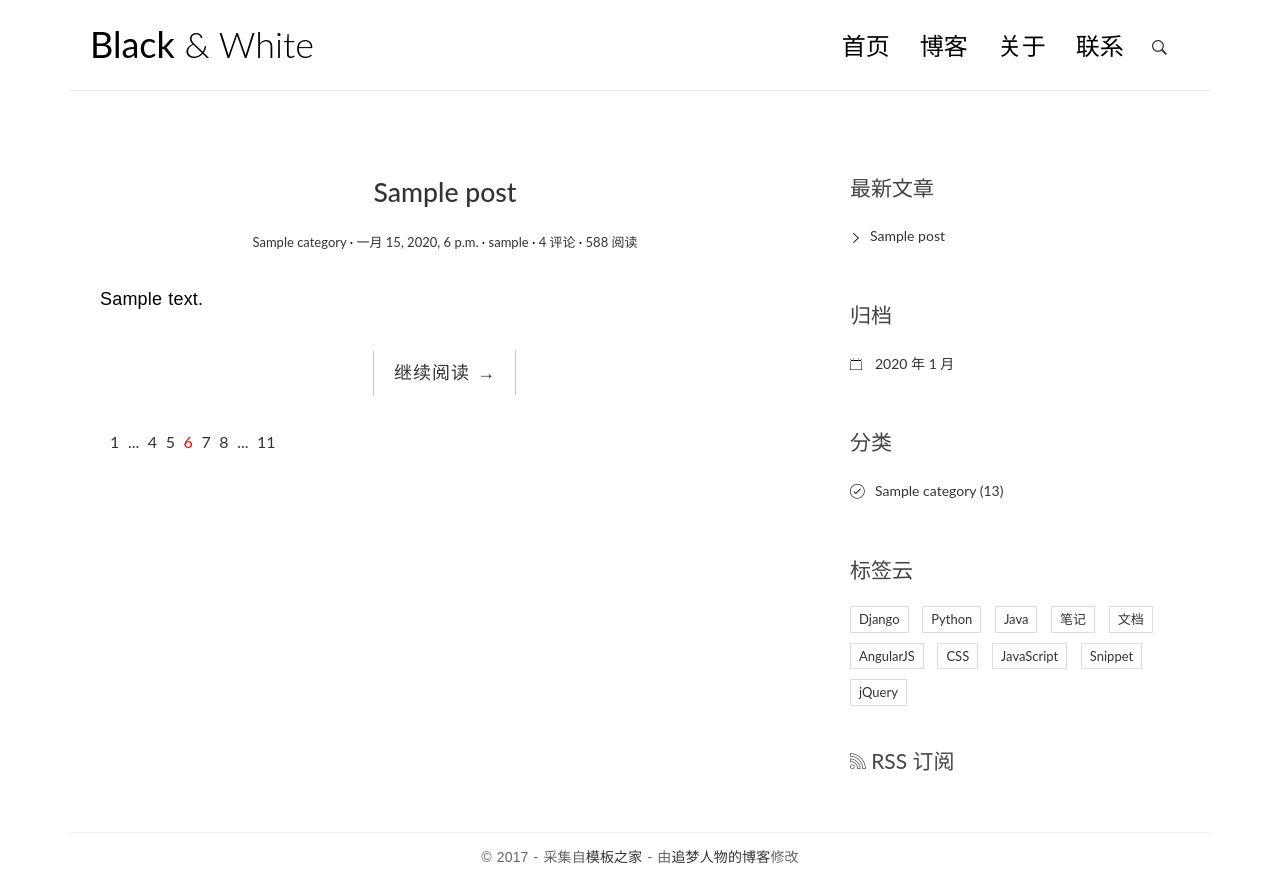
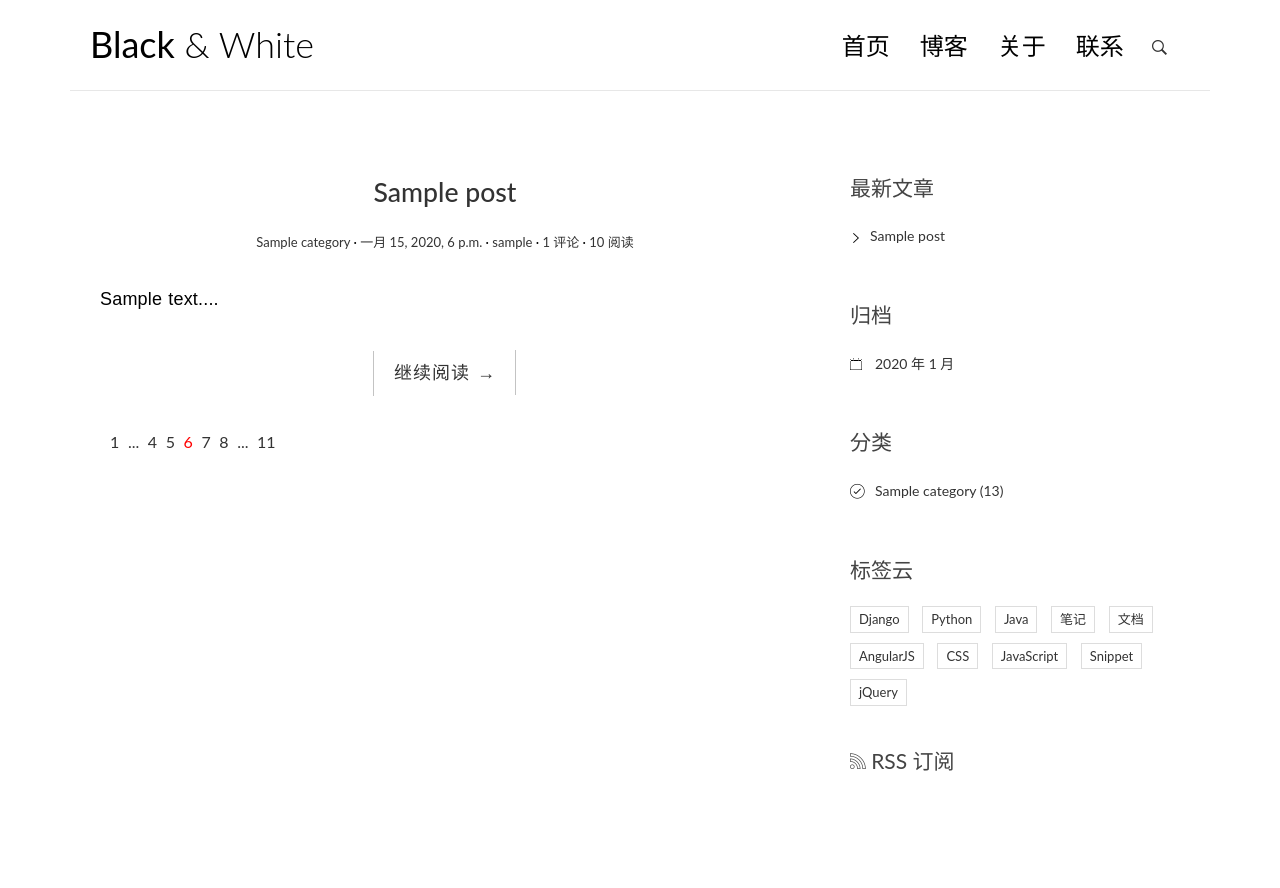
Before and after one commit to zzvscx/blog, a Django app: page / in a window 1280 px wide. After the commit the page ends 771 px from the top, so only its background shows below. Run offline with Django 3.2, Linux system fonts and the light colour scheme; tables that the repository leaves empty hold one stand-in row (values such as "Sample post"); some libraries are stand-ins or nearby versions.

Commit message:
修改细节

```diff
--- a/blog/models.py
+++ b/blog/models.py
@@ -1,4 +1,6 @@
 #-*- coding: utf-8 -*-
+import markdown
+from django.utils.html import strip_tags
 from django.db import models
 from django.contrib.auth.models import User
 from django.urls import reverse
@@ -30,6 +32,7 @@ class Post(models.Model):
     category = models.ForeignKey(Category, verbose_name='类型')
     tags = models.ManyToManyField(Tag, verbose_name='标签', blank=True)
     author = models.ForeignKey(User, verbose_name='作者')
+    views = models.PositiveIntegerField(verbose_name='浏览量',default=0) #PositiveIntegerField 正整数
     created_time = models.DateTimeField(verbose_name='创建时间', auto_now_add=True)
     modified_time = models.DateTimeField(verbose_name='最后修改时间', auto_now=True)
 
@@ -39,6 +42,23 @@ class Post(models.Model):
     class Meta:
         ordering = ['-created_time']
 
+    def increase_views(self):
+        self.views += 1
+        self.save(update_fields=['views'])
+
+    @property
+    def comment_number(self):
+        return self.comment_set.all().count
 
     def get_absolute_url(self):
         return reverse('blog:detail', kwargs={'pk': self.pk})
+
+    def save(self,*args,**kwargs):
+        if not self.excerpt:
+            md = markdown.Markdown(extensions=[
+                'markdown.extensions.extra',
+                'markdown.extensions.codehilite',
+            ])
+            #strip_tags 删除html标记
+            self.excerpt = strip_tags(md.convert(self.body))[:54]
+        super(Post, self).save(*args,**kwargs)
--- a/blog/views.py
+++ b/blog/views.py
@@ -14,6 +14,7 @@ def index(request):
 
 def detail(request, pk):
     post = get_object_or_404(Post,pk=pk)
+    post.increase_views()
     post.body = markdown.markdown(post.body,
                             extensions=[
                                 'markdown.extensions.extra',
--- a/templates/base.html
+++ b/templates/base.html
@@ -62,8 +62,6 @@
         </div>
     </header>
 </div>
-<div class="copyrights">Collect from <a href="http://www.cssmoban.com/">网页模板</a></div>
-<div class="copyrights">Modified by <a href="http://zmrenwu.com/">追梦人物的博客</a></div>
 
 <div class="content-body">
     <div class="container">
@@ -162,10 +160,6 @@
     <div class="container">
         <div class="row">
             <div class="col-md-12">
-                <p class="copyright">&copy 2017 - 采集自<a href="http://www.cssmoban.com/"
-                                                        target="_blank" title="模板之家">模板之家</a>
-                    - 由<a href="http://zmrenwu.com/" title="网页模板" target="_blank">追梦人物的博客</a>修改
-                </p>
             </div>
         </div>
     </div>
--- a/templates/blog/detail.html
+++ b/templates/blog/detail.html
@@ -9,8 +9,8 @@
                 <span class="post-date"><a href="#"><time class="entry-date"
                                                           datetime="{{ post.created_time }}">{{ post.created_time }}</time></a></span>
                 <span class="post-author"><a href="#">{{ post.author }}</a></span>
-                <span class="comments-link"><a href="#">4 评论</a></span>
-                <span class="views-count"><a href="#">588 阅读</a></span>
+                <span class="comments-link"><a href="#">{{ post.comment_number }} 评论</a></span>
+                <span class="views-count"><a href="#">{{ post.views }} 阅读</a></span>
             </div>
         </header>
         <div class="entry-content clearfix">
--- a/templates/blog/index.html
+++ b/templates/blog/index.html
@@ -12,12 +12,12 @@
                     <span class="post-date"><a href="#"><time class="entry-date"
                                                               datetime="{{ post.created_time }}">{{ post.created_time }}</time></a></span>
                     <span class="post-author"><a href="#">{{ post.author }}</a></span>
-                    <span class="comments-link"><a href="#">4 评论</a></span>
-                    <span class="views-count"><a href="#">588 阅读</a></span>
+                    <span class="comments-link"><a href="#">{{post.comment_number }} 评论</a></span>
+                    <span class="views-count"><a href="#">{{ post.views }} 阅读</a></span>
                 </div>
             </header>
             <div class="entry-content clearfix">
-                <p>{{ post.excerpt }}</p>
+                <p>{{ post.excerpt }}...</p>
                 <div class="read-more cl-effect-14">
                     <a href="{{ post.get_absolute_url }}" class="more-link">继续阅读 <span class="meta-nav">→</span></a>
                 </div>
```
Also changed, not shown: blog/migrations/0003_post_views.py (added).
